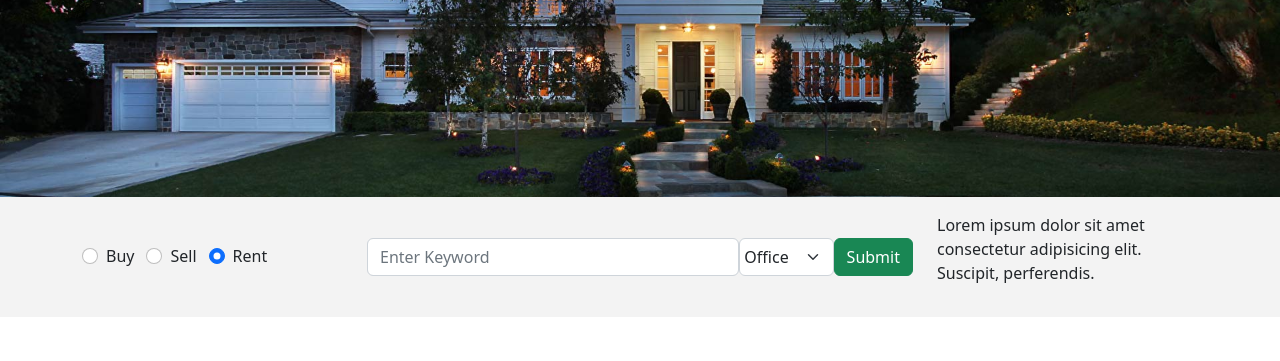
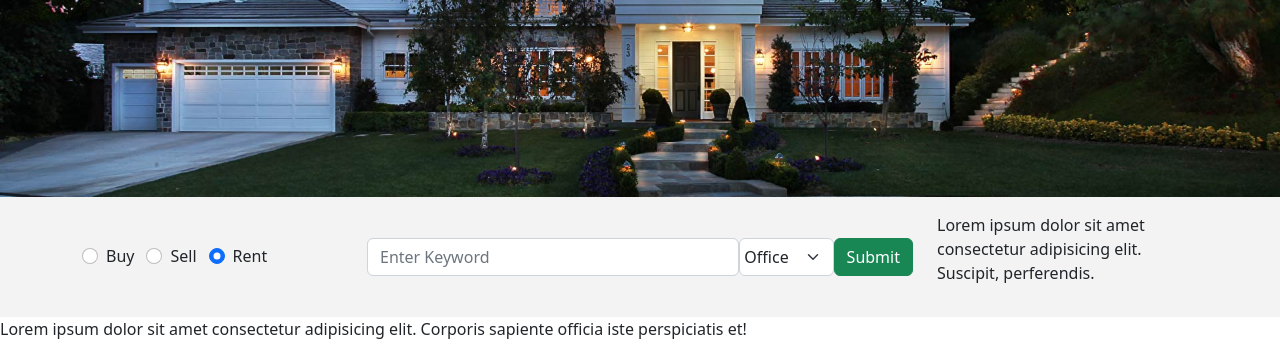
Before and after one commit to MohammadHaiderShafiquue/Mingrand-BS, a plain HTML site: page index.html in a window 1280 px wide. Shown: the part 439-800 px from the top of the page. Drawn offline with nearby package versions, Linux system fonts and the light colour scheme; files whose address does not match are found by name.

Commit message:
modified

```diff
--- a/index.html
+++ b/index.html
@@ -148,6 +148,7 @@
 
 </main>
 <!-- /.main-area -->
+<p>Lorem ipsum dolor sit amet consectetur adipisicing elit. Corporis sapiente officia iste perspiciatis et!</p>
 
     </div>
     <!-- /.sitewrapper -->
```
